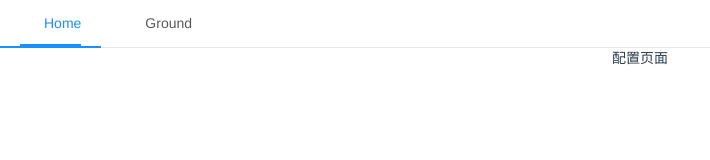
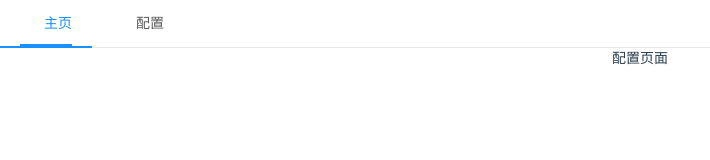
Before and after one commit to Antonovvv/IOTxx_front, a Vue app: page /config in a window 1280 px wide. Shown: the top 160 px of the page, without its empty margins (0-710 px from the left). Built offline with nearby package versions, Linux system fonts and the light colour scheme.

Commit message:
fix: 路由问题

```diff
--- a/src/App.vue
+++ b/src/App.vue
@@ -1,6 +1,6 @@
 <template>
   <div id="app">
-    <Nav />
+    <Nav v-if="!isMobile" />
     <!-- <div id="nav">
       <router-link to="/">Home</router-link> |
       <router-link to="/ground">Ground</router-link>
@@ -11,8 +11,14 @@
 
 <script>
 import Nav from './components/Navigator';
+import { getIsMobile } from './utils/config.js';
 
 export default {
+  data() {
+    return {
+      isMobile: getIsMobile(),
+    };
+  },
   components: {
     Nav,
   }
--- a/src/components/Navigator.vue
+++ b/src/components/Navigator.vue
@@ -2,11 +2,11 @@
   <div class="nav">
     <a-menu mode="horizontal" @select="onNavSelect">
       <a-menu-item key="home">
-        <a-icon type="home" />Home
+        <a-icon type="home" />主页
         <!-- <router-link to="/">Home</router-link> -->
       </a-menu-item>
-      <a-menu-item key="ground">
-        <a-icon type="table" />Ground
+      <a-menu-item key="config">
+        <a-icon type="table" />配置
         <!-- <router-link to="/ground">Ground</router-link> -->
       </a-menu-item>
     </a-menu>
--- a/src/router/index.js
+++ b/src/router/index.js
@@ -3,10 +3,11 @@ import VueRouter from 'vue-router'
 import Home from '../views/Home.vue';
 import Config from '../views/Config.vue';
 import Record from '../views/Record.vue';
+import { getIsMobile } from '../utils/config.js';
 
 Vue.use(VueRouter);
 
-const redirectPath = /Android|webOS|iPhone|iPod|iPad|BlackBerry/i.test(navigator.userAgent) ? '/record' : '/home';
+const redirectPath = getIsMobile() ? '/record' : '/home';
 
 const routes = [
   {
--- /dev/null
+++ b/src/utils/config.js
@@ -0,0 +1,3 @@
+export function getIsMobile() {
+  return /Android|webOS|iPhone|iPod|iPad|BlackBerry/i.test(navigator.userAgent);
+}
```
